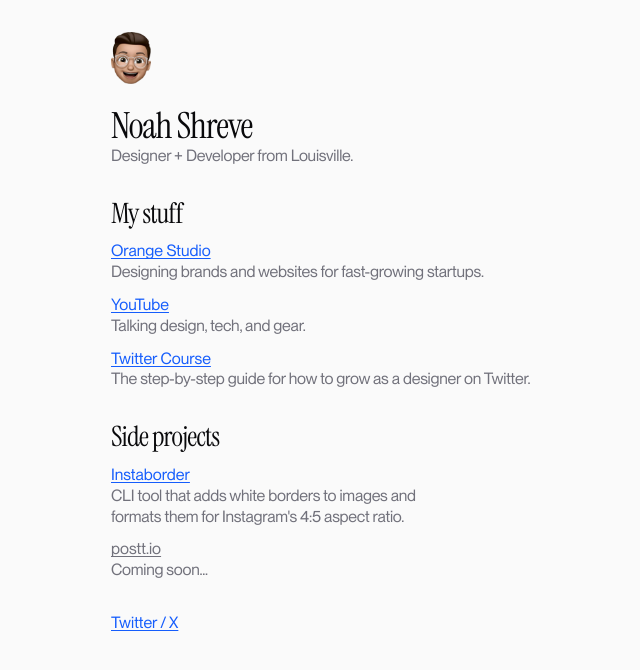
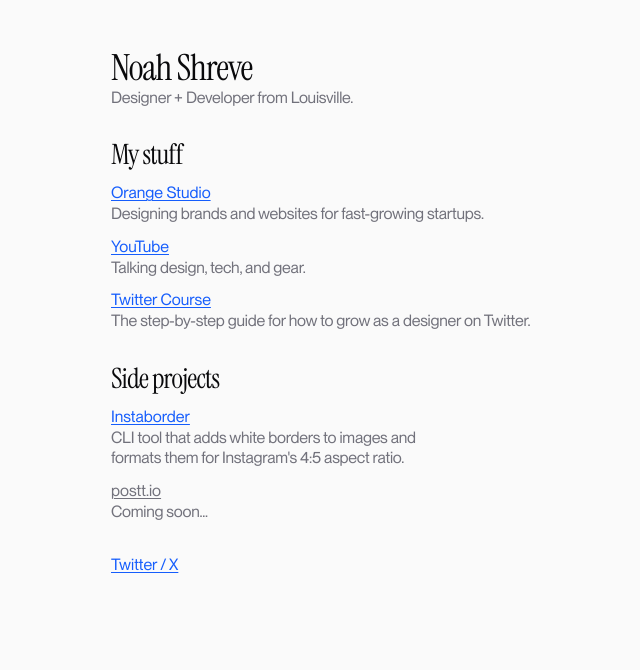
Before and after one commit to nshreve/personal-site, a plain HTML site: page index.html in a window 1280 px wide. Shown: the whole page, without its empty margins (289-929 px from the left). Drawn offline with Linux system fonts and the light colour scheme.

Commit message:
Remove Memoji

```diff
--- a/index.html
+++ b/index.html
@@ -9,7 +9,6 @@
   </head>
   <body>
     <div class="page-wrap">
-      <img src="/assets/memoji.webp" alt="Noah Shreve as a Memoji" width="40" />
       <section>
         <h1>Noah Shreve</h1>
         <p>Designer + Developer from Louisville.</p>
```
